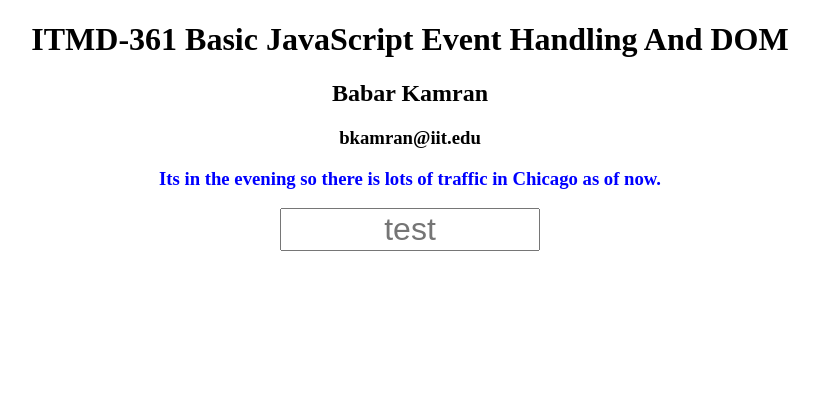
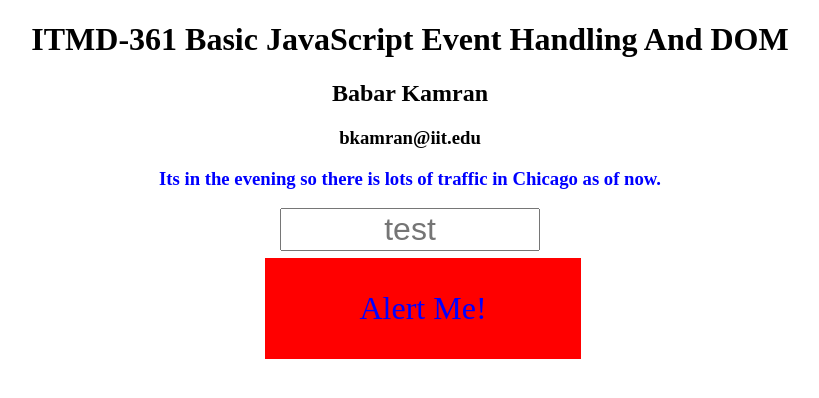
Before and after one commit to kingbabar8123/lab7, a plain HTML site: page index.html in a window 1280 px wide. Shown: the whole page, without its empty margins (230-1049 px from the left). Drawn offline with Linux system fonts and the light colour scheme.

Commit message:
added style and button
button added to html

```diff
--- a/css/style.css
+++ b/css/style.css
@@ -12,3 +12,14 @@ input {
 h1, h2, h3 {
 	text-align: center;
 }
+#button {
+	text-align: center;
+	background-color: red;
+	color: blue;
+	font-size: 2em;
+	padding: 1em;
+	width: 20%;
+	margin-left: 38.5%;
+	margin-right: 50%;
+	margin-top: .5%;
+}
--- a/index.html
+++ b/index.html
@@ -14,5 +14,6 @@
 		<div id="center">
 		<input placeholder="test">
 		</div>
+		<div id="button">Alert Me!</div>
 	</body>
 </html>
```
